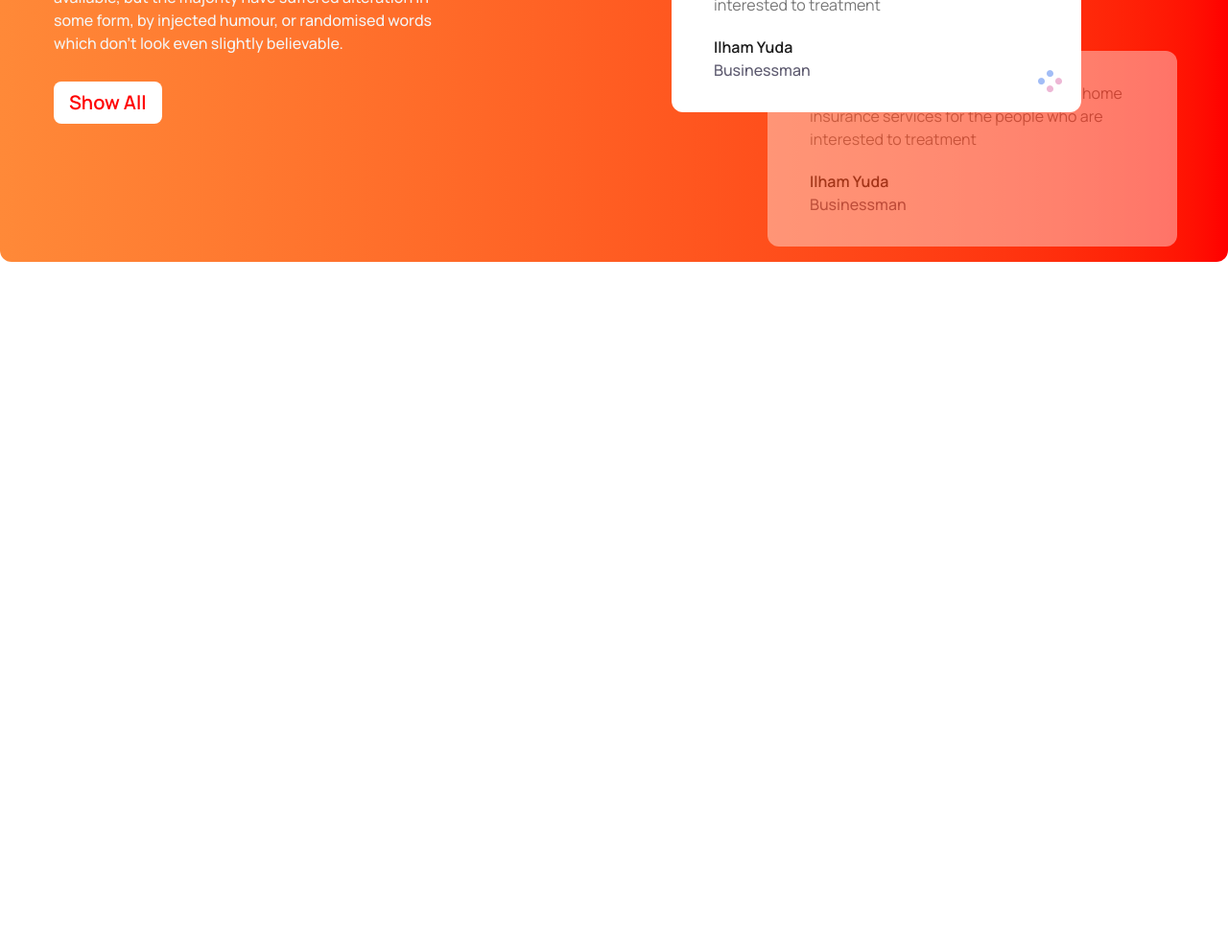
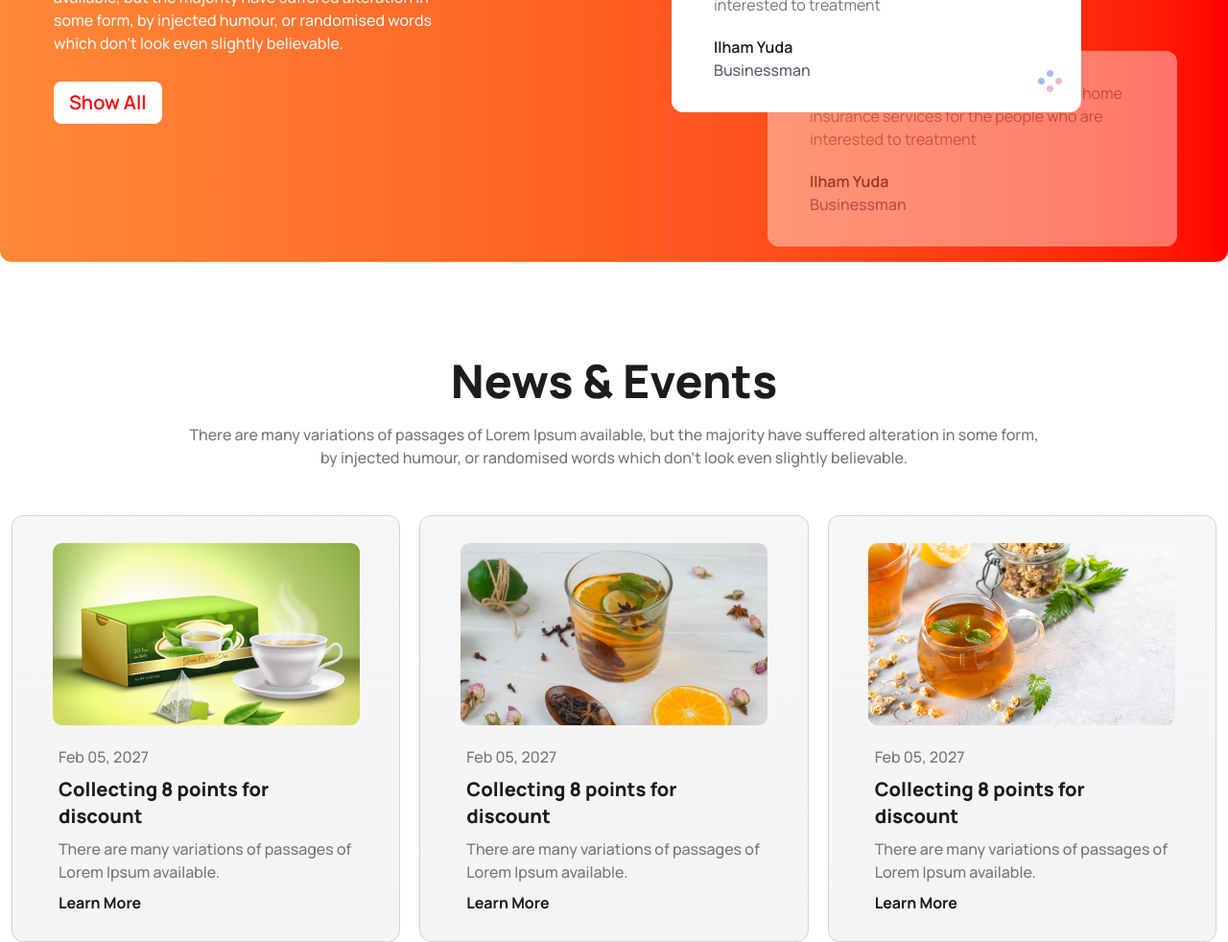
Before and after one commit to mohibuluzzal/tea-web-with-tailwind-css, a plain HTML site: page index.html in a window 1280 px wide. Shown: the part 2219-3201 px from the top of the page at 96% size. Before the commit the page ends 2492 px from the top, so only its background shows below. Drawn offline with nearby package versions, Linux system fonts and the light colour scheme.

Commit message:
added news event section done with responsive

```diff
--- a/index.html
+++ b/index.html
@@ -261,61 +261,71 @@
         <!-- Client Section End
         ===================== -->
 
+        <!-- News Events Section Start
+        ========================= -->
+      <section class="mt-150 lg:mt-25 mx-3">
 
-         <!-- <section grid grid-cols-1 lg:grid-cols-2 mb-40">
-
-             <!-- Left Div -->
-              <!-- <div class="w-full lg:w-3/4 pt-32 lg:pl-15">
-
-              </div> -->
-
-              <!-- Right Div -->
-              <div class="relative">
-
-                <!-- Visible Card -->
-                <!-- <div class="h-52 bg-white w-8/12 rounded-lg absolute top-38 left-15 z-10">
-                  <div class="px-15">
-                  <p class="text-[#777777] mb-5 pt-8">We are providing the best and suitable home insurance services for the people who are interested to treatment</p>
-                  <p class="font-semibold text-[#1C1C1C]">Ilham Yuda</p>
-                  <p class="font-medium text-[#5D5A6F] mb-7">Businessman</p>
+            <!-- text div -->
+             <div class="text-center">
+                <h2 class="text-5xl font-extrabold text-[#1C1C1C] mb-5">News & Events</h2>
+                <p class="font-medium text-[#777777]">There are many variations of passages of Lorem Ipsum available, but the majority have suffered alteration in some form, <br> by injected humour, or randomised words which don't look even slightly believable.  </p>
              </div>
 
-                <div class="absolute -top-7 -left-8 bg-white rounded-full">
-                  <img src="images/client.png" alt="" class="p-1">
+             <!-- grid div -->
+              <div class="grid grid-cols-1 lg:grid-cols-3 gap-5 mt-12">
+
+                <!-- card div -->
+                 <div class="bg-gradient-to-t from-[#F4F4F4] to-[#f4f4f4cb] flex flex-col items-center justify-center text-center rounded-xl p-7 border border-stone-300 w-4/5 mx-auto lg:w-full">
+                    <!-- img div -->
+                     <div>
+                        <img src="images/news-1.png" alt="">
                      </div>
 
-                <img src="images/circles.png" alt="" class="absolute right-4 bottom-5">
-
-              </div> -->
-
-                <!-- First Card -->
-                <!-- <div class="h-52 bg-white w-8/12 rounded-lg absolute top-10 left-40 opacity-50">
-                  <div class="px-15">
-
+                     <!-- text div -->
+                      <div class="mt-3 text-left px-5">
+                        <p class="font-medium text-[#777777] my-2">Feb 05, 2027</p>
+                        <h5 class="text-xl font-extrabold text-[#1C1C1C] mb-2">Collecting 8 points for discount</h5>
+                        <p class="font-medium text-[#777777] mb-2">There are many variations of passages of Lorem Ipsum available.</p>
+                        <p class="font-bold text-[#1C1C1C]">Learn More</p>
+                      </div>
                  </div>
 
-                <div class="absolute -top-7 -left-8 bg-white rounded-full">
-                  <img src="images/client.png" alt="" class="p-1">
+                <!-- card div -->
+                 <div class="bg-gradient-to-t from-[#F4F4F4] to-[#f4f4f4cb] flex flex-col items-center justify-center text-center rounded-xl p-7 border border-stone-300 w-4/5 mx-auto lg:w-full">
+                    <!-- img div -->
+                     <div>
+                        <img src="images/news-2.png" alt="">
                      </div>
 
-              </div> -->
-
-              <!-- Second Card -->
-                <!-- <div class="h-52 bg-white w-8/12 rounded-lg absolute top-75 left-40 opacity-50">
-                  <div class="px-15">
-                  <p class="text-[#777777] mb-5 pt-8">We are providing the best and suitable home insurance services for the people who are interested to treatment</p>
-                  <p class="font-semibold text-[#1C1C1C]">Ilham Yuda</p>
-                  <p class="font-medium text-[#5D5A6F] mb-7">Businessman</p>
+                     <!-- text div -->
+                      <div class="mt-3 text-left px-5">
+                        <p class="font-medium text-[#777777] my-2">Feb 05, 2027</p>
+                        <h5 class="text-xl font-extrabold text-[#1C1C1C] mb-2">Collecting 8 points for discount</h5>
+                        <p class="font-medium text-[#777777] mb-2">There are many variations of passages of Lorem Ipsum available.</p>
+                        <p class="font-bold text-[#1C1C1C]">Learn More</p>
+                      </div>
                  </div>
 
-                <div class="absolute -top-7 -left-8 bg-white rounded-full">
-                  <img src="images/client.png" alt="" class="p-1">
+                <!-- card div -->
+                 <div class="bg-gradient-to-t from-[#F4F4F4] to-[#f4f4f4cb] flex flex-col items-center justify-center text-center rounded-xl p-7 border border-stone-300 w-4/5 mx-auto lg:w-full">
+                    <!-- img div -->
+                     <div>
+                        <img src="images/news-3.png" alt="">
                      </div>
 
-              </div> -->
+                     <!-- text div -->
+                      <div class="mt-3 text-left px-5">
+                        <p class="font-medium text-[#777777] my-2">Feb 05, 2027</p>
+                        <h5 class="text-xl font-extrabold text-[#1C1C1C] mb-2">Collecting 8 points for discount</h5>
+                        <p class="font-medium text-[#777777] mb-2">There are many variations of passages of Lorem Ipsum available.</p>
+                        <p class="font-bold text-[#1C1C1C]">Learn More</p>
+                      </div>
+                 </div>
 
               </div>
         </section>
+        <!-- News Events Section End
+        ========================= -->
 
     </main>
 
```
Lines whose indentation alone changed are shown as unchanged.
